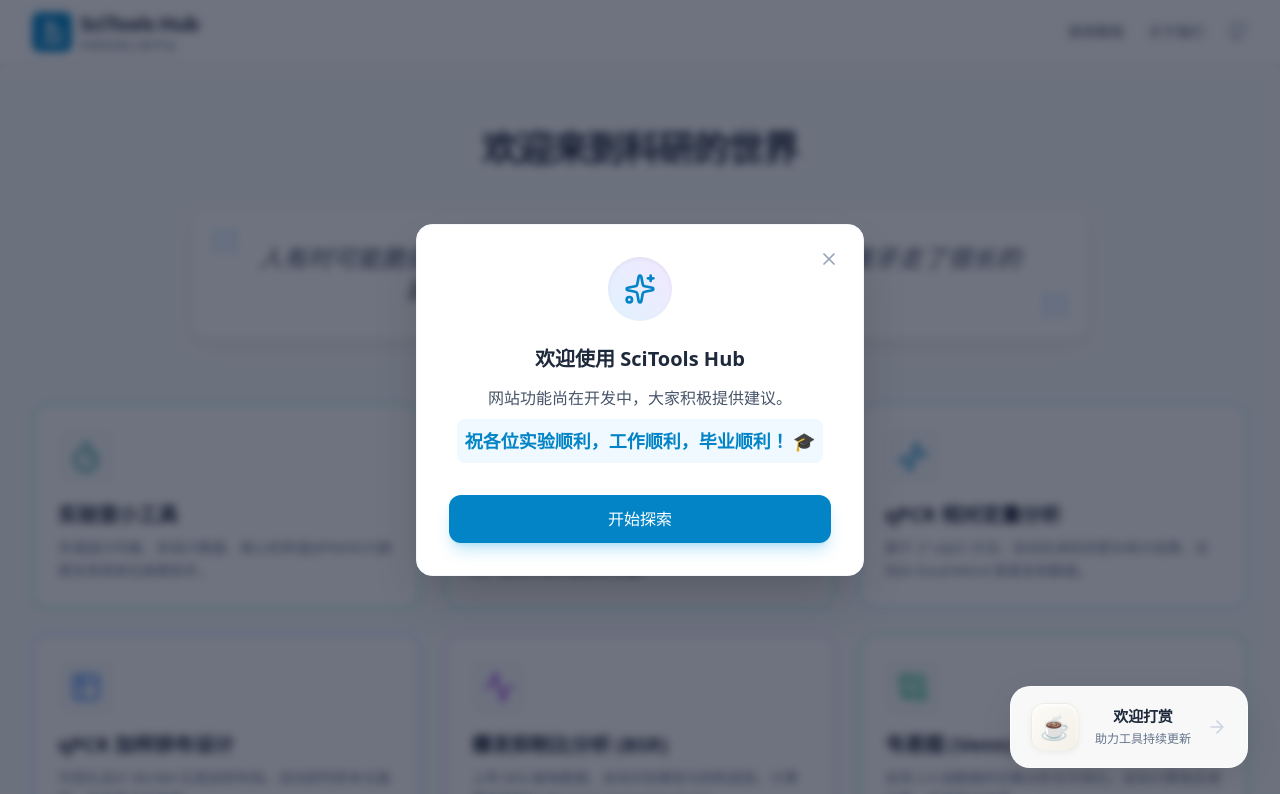
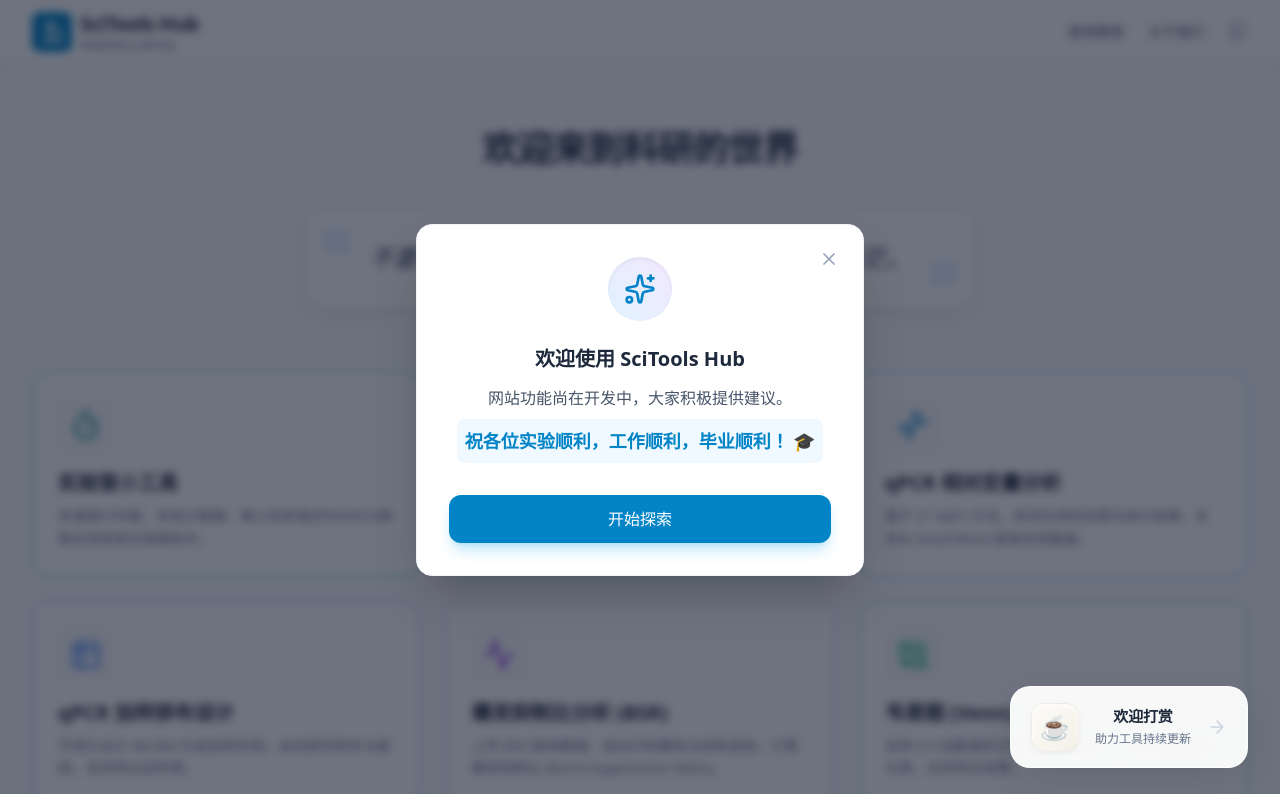
Before and after one commit to boheli-zgq/-, a React (Vite) app: page / in a window 1280 px wide. Shown: the top 794 px of the page. Built offline with nearby package versions, Linux system fonts and the light colour scheme.

Commit message:
feat: Update dashboard motto
The dashboard motto has been updated to a new inspirational quote.

```diff
--- a/features/Dashboard.tsx
+++ b/features/Dashboard.tsx
@@ -12,7 +12,7 @@
   // ==========================================
   // 👇 在这里修改您的座右铭
   // ==========================================
-  const MOTTO = "人有时可能脆弱的一句话就泪流满面，有时也会发现咬着牙走了很长的路。祝你有步履不停的勇气，也祝你好运。";
+  const MOTTO = "不要责怪过去的自己，他曾经站在雾里也很迷茫。";
 
   const tools = [
     {
```
